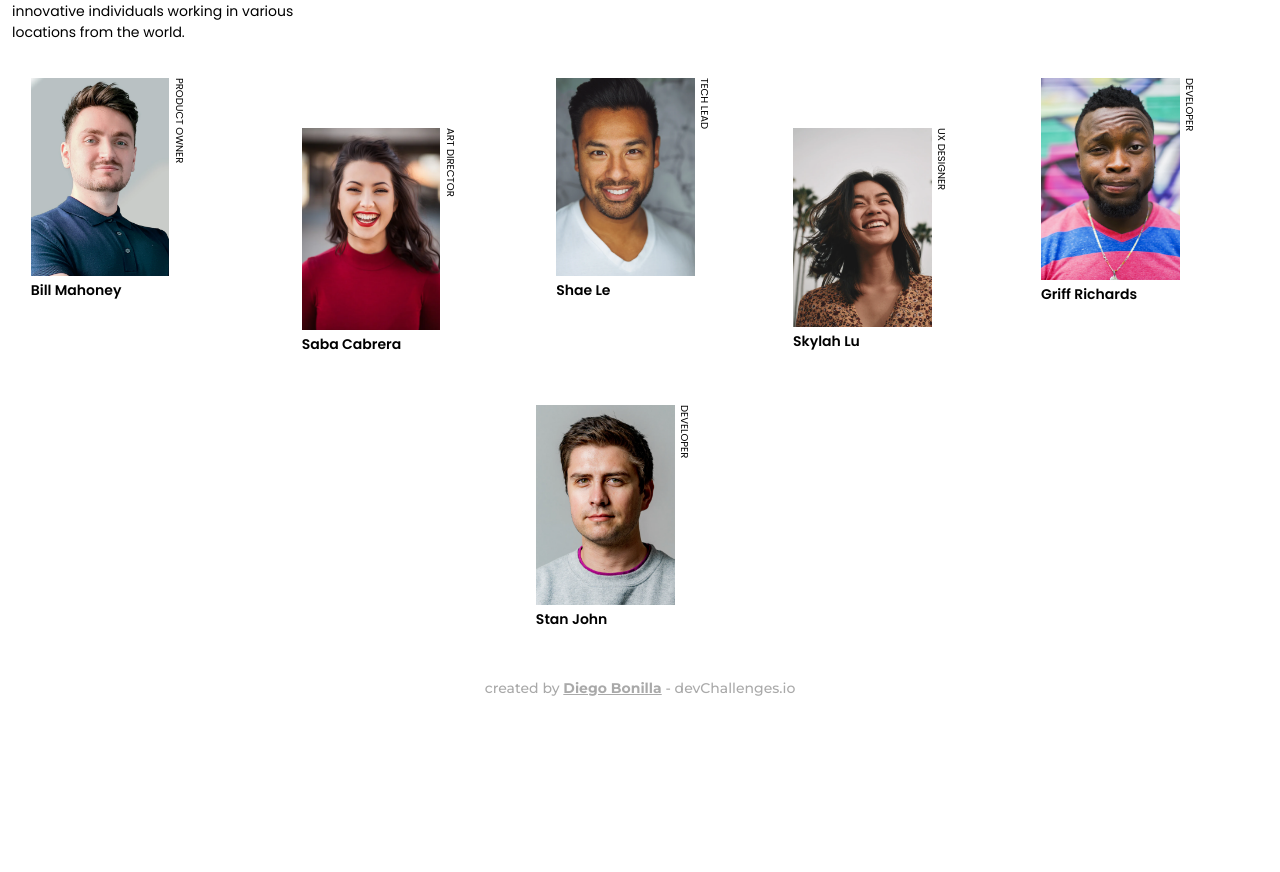
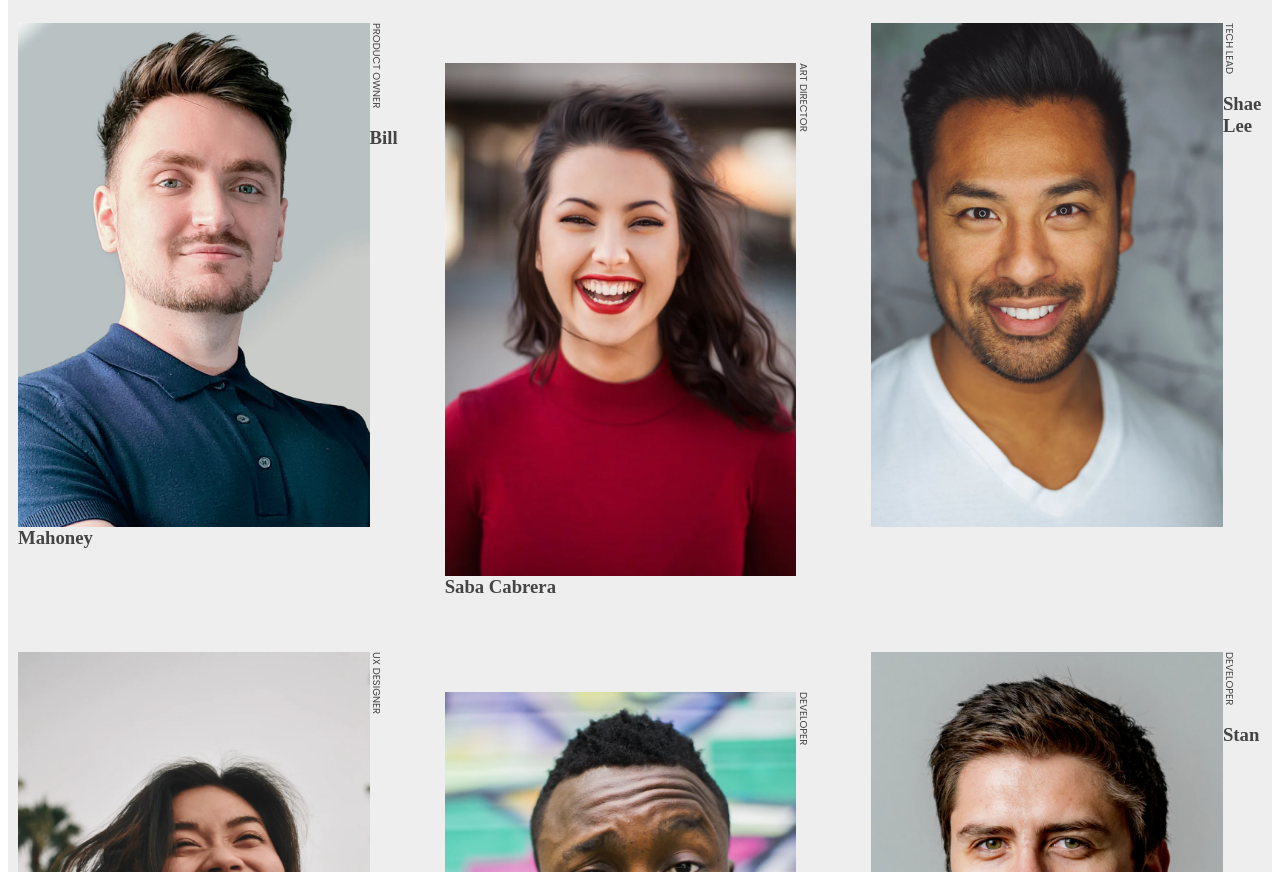
Before and after one commit to drbv27/MyTeamPageChallenge, a plain HTML site: page index.html in a window 1280 px wide. Shown: the part 204-1076 px from the top of the page. Before the commit the page ends 901 px from the top, so only its background shows below. Drawn offline with Linux system fonts and the light colour scheme.

Commit message:
Redefining all to GRID

```diff
--- a/assets/style.css
+++ b/assets/style.css
@@ -1,7 +1,56 @@
-* {
-    margin: 0;
-    padding: 0;
-    box-sizing: border-box;
+.box {
+    padding: 10px;
+    /* font-size: 150%; */
+  }
+    .sidebar {
+      grid-area: sidebar;
+    }
+    .sidebar2 {
+      grid-area: sidebar2;
+    }
+    .sidebar3 {
+      grid-area: sidebar3;
+    }
+    .sidebar4 {
+      grid-area: sidebar4;
+    }
+    .sidebar5 {
+      grid-area: sidebar5;
+    }
+    .content {
+      grid-area: content;
+    }
+    .header1 {
+      grid-area: header1;
+    }
+    .header2 {
+      grid-area: header2;
+    }
+    .footer {
+      grid-area: footer;
+    }
+    .wrapper {
+      background-color: #eeeeee;
+      color: #444;
+      display: grid;
+      grid-gap: 1em;
+      grid-template-columns: 1fr 1fr;
+      grid-template-areas: "header1 header1" "header2 header2" "sidebar content" "sidebar2 sidebar3" "sidebar4 sidebar5" "footer footer";
+    }
+    @media only screen and (min-width: 600px) {
+      .wrapper {
+          grid-template-columns: 1fr 1fr 1fr 1fr 1fr 1fr;
+          grid-template-areas: "header1 header1 header1 header2 header2 header2"
+          "sidebar sidebar  content content sidebar2 sidebar2"
+          "sidebar3 sidebar3 sidebar4 sidebar4 sidebar5 sidebar5"
+          "footer footer footer footer footer  footer";
+      }
+      .content{
+        padding-top: 50px;
+      }
+      .sidebar4{
+        padding-top: 50px;
+      }
     }
 
     .title {
@@ -10,9 +59,9 @@
       font-style: normal;
       font-size: 36px;
       line-height: 47.7px;
-    margin-top: 33px;
+  /*     margin-top: 0;
       margin-left: 12px;
-    padding-top: 38px;
+      padding-top: 38px; */
   }
 
   .subtitle {
@@ -25,25 +74,6 @@
       margin-top: 33px;
   }
 
-.flex-container {
-    display:flex;
-    flex-wrap:wrap;
-    justify-content:space-evenly;
-}
-
-.member {
-    display: flex;
-}
-
-.displace {
-    margin-top: 50px;
-}
-
-img {
-    width: 138.72px;
-    height: auto;
-}
-
   .description {
       font-family: 'Poppins', sans-serif;
       font-weight: 400;
@@ -54,15 +84,7 @@ img {
       margin-left: 12px;
       margin-top: 5px;
       margin-bottom: 30px;
-    width: 333px;
-}
-
-.team {
-    font-family: 'Poppins', sans-serif;
-    font-weight: 600;
-    font-style: normal;
-    font-size: 14px;
-    line-height: 21px;
+      width: 270px;
   }
 
   .position {
@@ -71,24 +93,25 @@ img {
     font-style: normal;
     font-size: 10px;
     line-height: 13.25px;
-    transform: rotate(90deg);
-	transform-origin: left top 0;
-    margin-left: 16.28px;
-    margin-top: 0px;
+  /*   transform: rotate(90deg);
+    transform-origin: left top 0; */
+  /*   margin-left: 16.28px;
+    margin-top: 0px; */
+    writing-mode: vertical-rl;
+    text-orientation: mixed;
+    float:right;
+    float:initial
   }
 
-footer {
-    font-family: 'Montserrat', sans-serif;
-    font-weight: 500;
-    font-style: normal;
-    font-size: 14px;
-    line-height: 17.07px;
-    text-align: center;
-    color: #a9a9a9;
-    padding-top: 50px;
+  img { max-width: 90%;
+    height: auto;
+  float:left }
+
+
+
+
+
+
+    .footer {
+      background-color: #8ebf42;
     }
-
-footer a {
-    font-weight: 700;
-    color: #a9a9a9;
-}
--- a/index.html
+++ b/index.html
@@ -13,62 +13,53 @@
     <link rel="stylesheet" href="./assets/style.css">
     <title>My Team Page</title>
 </head>
-
 <body>
+    <div class="wrapper">
+      <div class="box header1">
         <h1 class="title">The creative crew</h1>
+      </div>
+      <div class="box header2">
         <h2 class="subtitle">WHO WE ARE</h2>
-    <p class="description">We are team of creatively diverse. driven. innovative individuals working in various locations from the world.</p>
-    <div class="flex-container">
-        <div class="member">
-            <div>
+        <p class="description">We are team of creatively diverse. driven.
+            innovative individuals working in various locations from the world.</p>
+      </div>
+      <div class="box sidebar">
         <img src="./assets/img/photo1.png" alt="Bill Mahoney">
+        <p class="position">PRODUCT OWNER</p>
         <h3 class= "team">Bill Mahoney</h3>
       </div>
-            <p class="position">PRODUCT OWNER</p>
+
+      <div class="box content">
+        <img src="./assets/img/photo2.png" alt="Saba Cabrera">
+        <p class="position">ART DIRECTOR</p>
+        <h3 class= "team">Saba Cabrera</h3>
       </div>
 
-        <div class="member displace">
-            <div>
-                <img src="./assets/img/photo2.png" alt="Bill Mahoney">
-                <h3 class= "team">Saba Cabrera</h3>
-            </div>
-            <p class="position">ART DIRECTOR</p>
+      <div class="box sidebar2">
+        <img src="./assets/img/photo3.png" alt="Shae Lee">
+        <p class="position">TECH LEAD</p>
+        <h3 class= "team">Shae Lee</h3>
       </div>
 
-        <div class="member">
-            <div>
-                <img src="./assets/img/photo3.png" alt="Bill Mahoney">
-                <h3 class= "team">Shae Le</h3>
-            </div>
-            <p class="position">TECH LEAD</p>
+      <div class="box sidebar3">
+        <img src="./assets/img/photo4.png" alt="Skylah Lu">
+        <p class="position">UX DESIGNER</p>
+        <h3 class= "team">Skylah Lu</h3>
       </div>
 
-        <div class="member displace">
-            <div>
-                <img src="./assets/img/photo4.png" alt="Bill Mahoney">
-                <h3 class= "team">Skylah Lu</h3>
-            </div>
-            <p class="position">UX DESIGNER</p>
+      <div class="box sidebar4">
+        <img src="./assets/img/photo5.png" alt="Griff Richards">
+        <p class="position">DEVELOPER</p>
+        <h3 class= "team">Griff Richards</h3>
       </div>
 
-        <div class="member">
-            <div>
-                <img src="./assets/img/photo5.png" alt="Bill Mahoney">
-                <h3 class= "team">Griff Richards</h3>
-            </div>
+      <div class="box sidebar5">
+        <img src="./assets/img/photo6.png" alt="Stan John">
         <p class="position">DEVELOPER</p>
+        <h3 class= "team">Stan John</h3>
       </div>
 
-        <div class="member displace">
-            <div>
-                <img src="./assets/img/photo6.png" alt="Bill Mahoney">
-                <h3 class= "team">Stan John</h3>
+      <div class="box footer">created by <a href="">Diego Bonilla</a> - devChallenges.io</div>
     </div>
-            <p class="position">DEVELOPER</p>
-        </div>
-    </div>
-    <footer>
-        created by <a href="">Diego Bonilla</a> - devChallenges.io
-    </footer>
   </body>
 </html>
```
Lines whose indentation alone changed are shown as unchanged.
